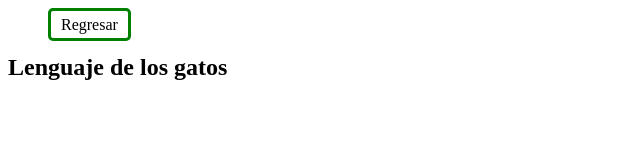
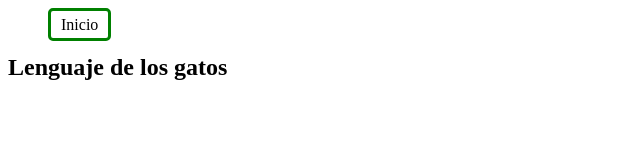
Before and after one commit to YamPedraza/Sitio, a plain HTML site: page Gatos3.html in a window 1280 px wide. Shown: the full height of the page, 0-640 px from the left. Drawn offline with Linux system fonts and the light colour scheme.

Commit message:
modificado

```diff
--- a/Gatos3.html
+++ b/Gatos3.html
@@ -10,7 +10,7 @@
     <header>
         <nav>
             <ul>
-                <li><a href="index.html">Regresar</a></li>
+                <li><a href="index.html">Inicio</a></li>
             </ul>
         </nav>
     </header>
```
